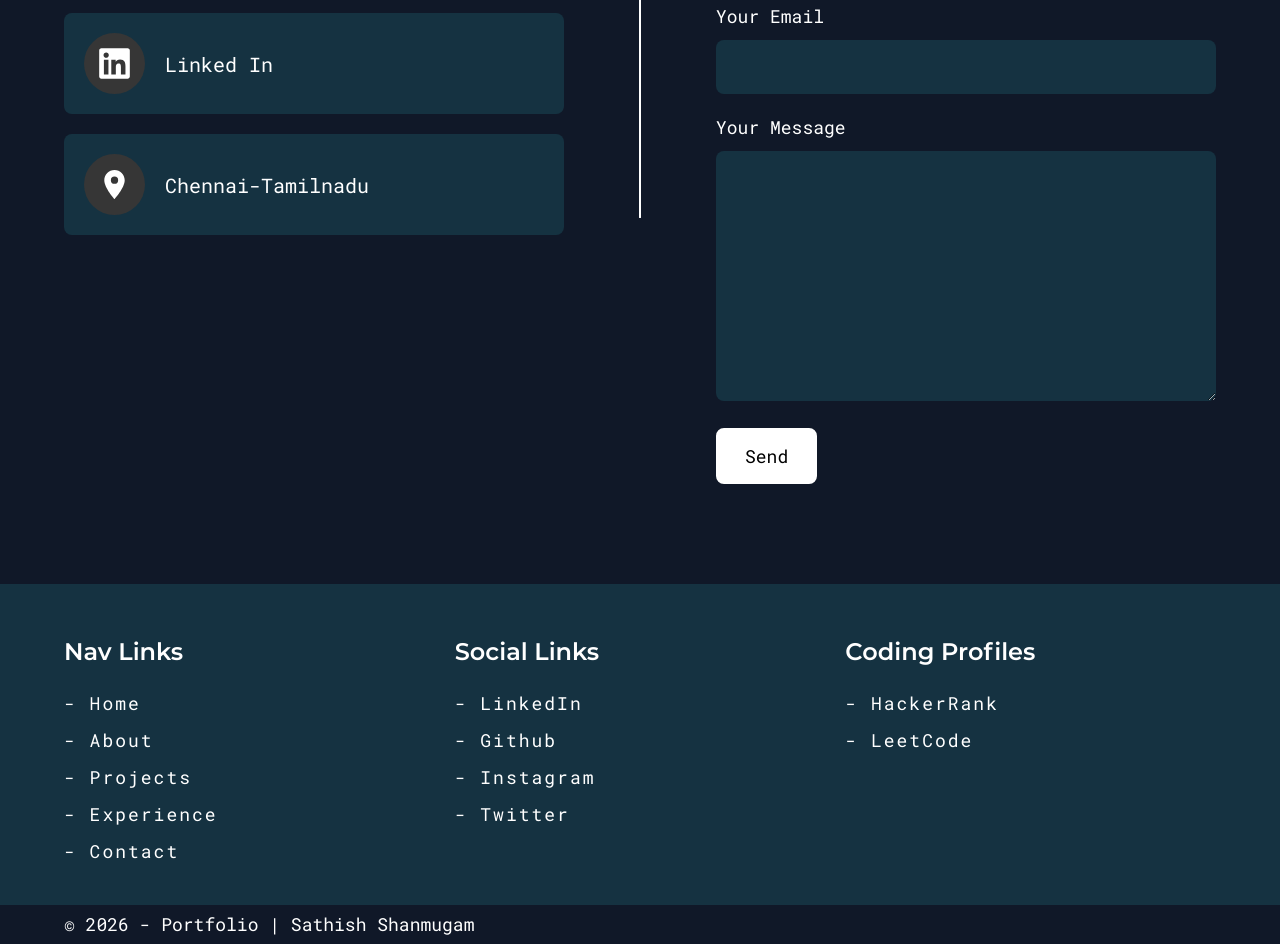
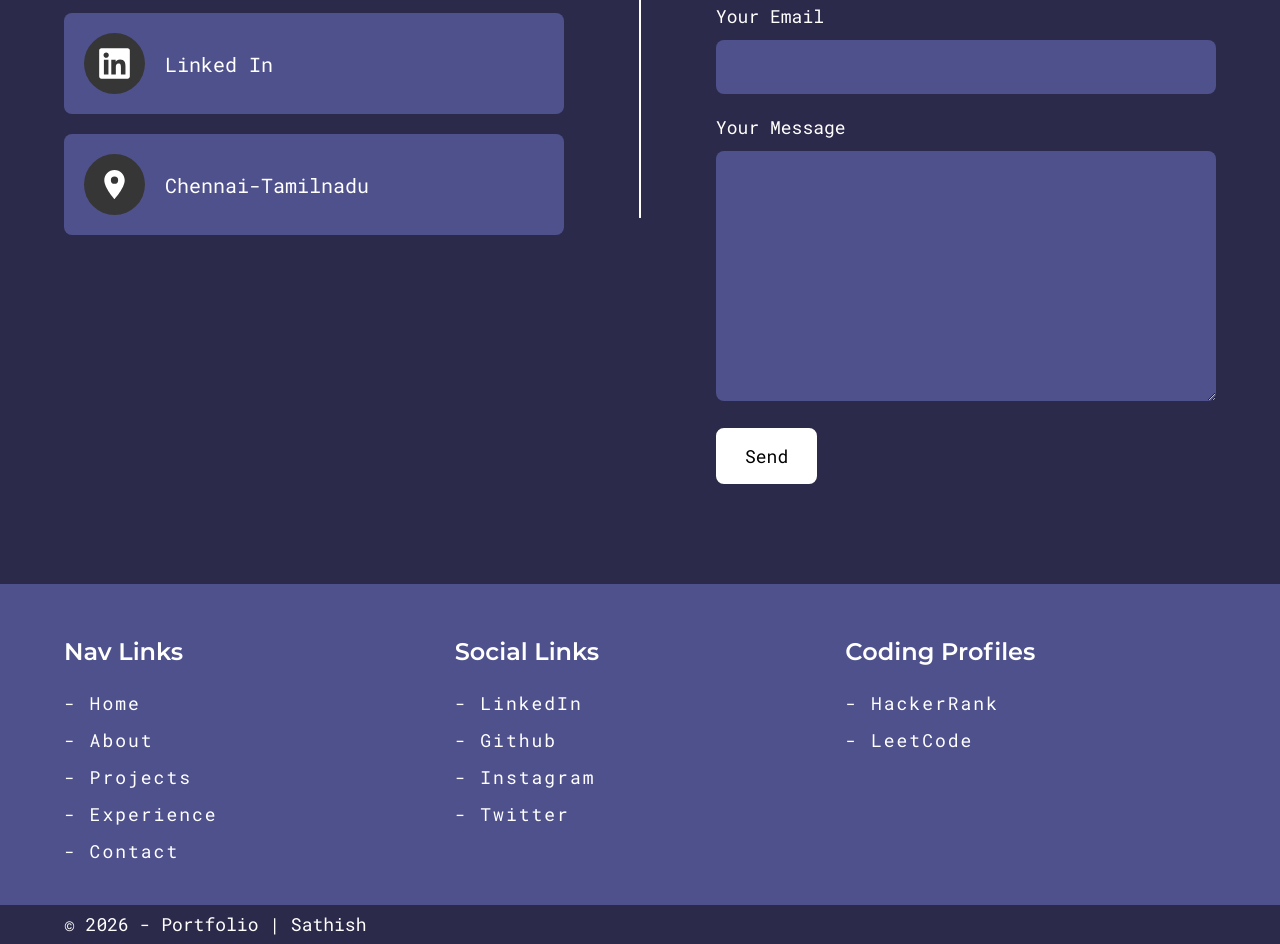
Before and after one commit to sathishq/sathish, a React (Create React App) app: page /#/contact in a window 1280 px wide. Shown: the part 400-1344 px from the top of the page. Built offline with nearby package versions, Linux system fonts and the light colour scheme; a web font is replaced by a local one.

Commit message:
name and theme changed

```diff
--- a/src/components/Footer.js
+++ b/src/components/Footer.js
@@ -56,7 +56,7 @@ export default function Footer() {
     <FooterStyles>
       <div className="container">
         <div className="footer__col1">
-          <h1 className="footer__c1__title">Sathish Shanmugam</h1>
+          <h1 className="footer__c1__title">Sathish</h1>
           <PText>
             {
               "I am a passionate Software Developer, eager to collaborate and create impactful solutions. I thrive on solving complex problems and bringing innovative concepts to life."
@@ -140,7 +140,7 @@ export default function Footer() {
       </div>
       <div className="copyright">
         <div className="container">
-          <p> © 2026 - Portfolio | Sathish Shanmugam</p>
+          <p> © 2026 - Portfolio | Sathish</p>
         </div>
       </div>
     </FooterStyles>
--- a/src/pages/About.js
+++ b/src/pages/About.js
@@ -77,14 +77,14 @@ export default function About() {
         <div className="top-section">
           <div className="left">
             <p className="about__subheading">
-              Hi, I am <span>Sathish Shanmugam </span>
+              Hi, I am <span>Sathish </span>
             </p>
             <h2 className="about__heading">
               A passionate developer who believes coding is the superpower that drives innovation and change.
             </h2>
             <div className="about__info">
               <PText>
-                I’m Sathish Shanmugam, a Senior iOS Developer based in Chennai,
+                I’m Sathish, a Senior iOS Developer based in Chennai,
                 Tamil Nadu, with 9 years of experience in designing and building innovative mobile applications.
                 I currently work at ClearVue Solutions, Chennai, where I focus on crafting seamless,
                  high-performance iOS experiences.
--- a/src/pages/Home.js
+++ b/src/pages/Home.js
@@ -147,7 +147,7 @@ export default function Home() {
             </span>
             {showDiv && (
               <span className="hero__name animate-fade-in">
-                Sathish Shanmugam
+                SATHISH
               </span>
             )}
           </h1>
--- a/src/styles/GlobalStyle.js
+++ b/src/styles/GlobalStyle.js
@@ -8,9 +8,9 @@ const GlobalStyles = createGlobalStyle`
     box-sizing: border-box;
   }
  :root{
-    --dark-bg: #101828;
+    --dark-bg: #2C2A4A;
     --gray-1: #ffffffff;
-    --deep-dark: #153241;
+    --deep-dark: #4F518C;
     --gray-2: #363636;
     --yellow: #FFEB3B;
     --white : white;
```
